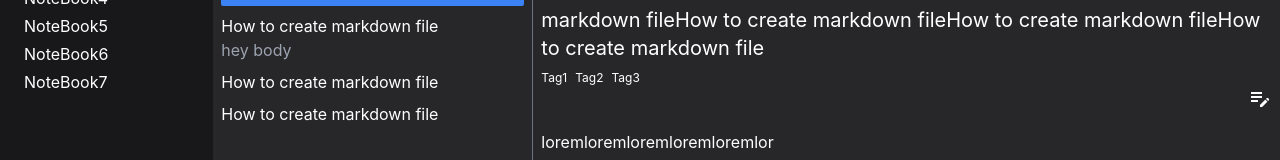
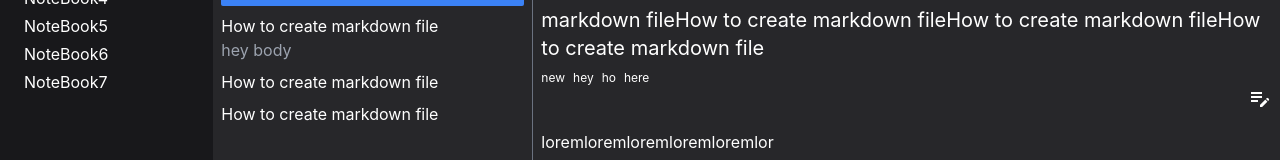
Before and after one commit to daoyzheng/notecraft, a React (Vite) app: page /notebook in a window 1280 px wide. Both pictures are taken after a click on the element 372 px from the left and 100 px from the top of the page. Shown: the part 142-302 px from the top of the page. Built offline with nearby package versions, Linux system fonts and the light colour scheme.

Commit message:
Add note tags

```diff
--- a/src/components/noteDetails/NoteDetails.tsx
+++ b/src/components/noteDetails/NoteDetails.tsx
@@ -1,6 +1,7 @@
-import { ChangeEvent, FocusEventHandler, useCallback, useState } from "react"
+import { ChangeEvent, KeyboardEvent, useCallback, useState } from "react"
 import { INote } from "../../interfaces/note"
 import Editor from "../editor/Editor"
+import NoteTag from "../noteTag/NoteTag"
 import Preview from "../preview/Preview"
 
 interface Props {
@@ -29,6 +30,13 @@ const NoteDetails = ({
     setIsEditingTitle(true)
   }
 
+  function handleKeyDown (e: KeyboardEvent) {
+    if (e.key === 'Enter') {
+      onFinishEditTitle && onFinishEditTitle()
+      setIsEditingTitle(false)
+    }
+  }
+
   const handleOnBlur = useCallback(() => {
     onFinishEditTitle && onFinishEditTitle()
     setIsEditingTitle(false)
@@ -51,7 +59,7 @@ const NoteDetails = ({
           </div>
         </div> :
         <div>
-          <div className="flex flex-row gap-x-10 items-center">
+          <div className="flex flex-row gap-x-10 items-center w-full cursor-pointer" onClick={handleOnClick}>
             {
               isEditingTitle ?
               <input
@@ -59,15 +67,18 @@ const NoteDetails = ({
                 className="focus:outline-none py-2 bg-transparent w-full placeholder-white focus:placeholder-white"
                 onBlur={handleOnBlur}
                 onChange={handleTitleChange}
+                onKeyDown={handleKeyDown}
                 autoFocus
               /> :
-              <div className="text-xl cursor-pointer" onClick={handleOnClick}>{currentNote.title}</div>
+              <div className="text-xl">{currentNote.title}</div>
             }
           </div>
           <div className="text-xs mt-2 flex flex-row items-center gap-x-2">
-            <div>Tag1</div>
-            <div>Tag2</div>
-            <div>Tag3</div>
+            {
+              currentNote.tags.map((tag, index) =>
+                <NoteTag tag={tag} key={index}/>
+              )
+            }
           </div>
           <div className="flex justify-end">
             { !isEditMode ?
--- /dev/null
+++ b/src/components/noteTag/NoteTag.tsx
@@ -0,0 +1,10 @@
+interface Props {
+  tag: string
+}
+const NoteTag = ({ tag }: Props) => {
+  return (
+    <div>{tag}</div>
+  )
+}
+
+export default NoteTag
--- a/src/pages/notebook/Notebook.tsx
+++ b/src/pages/notebook/Notebook.tsx
@@ -10,7 +10,7 @@ const Notebook = () => {
       title: 'How to create markdown file How to create markdown fileHow to create markdown fileHow to create markdown fileHow to create markdown fileHow to create markdown fileHow to create markdown fileHow to create markdown fileHow to create markdown fileHow to create markdown fileHow to create markdown fileHow to create markdown fileHow to create markdown fileHow to create markdown fileHow to create markdown fileHow to create markdown file',
       date: '2020-06-14',
       body: 'loremloremloremloremloremlor emloremloremloremloremloremloremloremloremloremloremloremloremloremloremloremloremloremloremloremloremloremloremloremloremloremloremloremloremloremloremloremloremloremlorem',
-      tags: ['new', 'hey', 'ho']
+      tags: ['new', 'hey', 'ho', 'here']
     },
     {
       id: 2,
```
